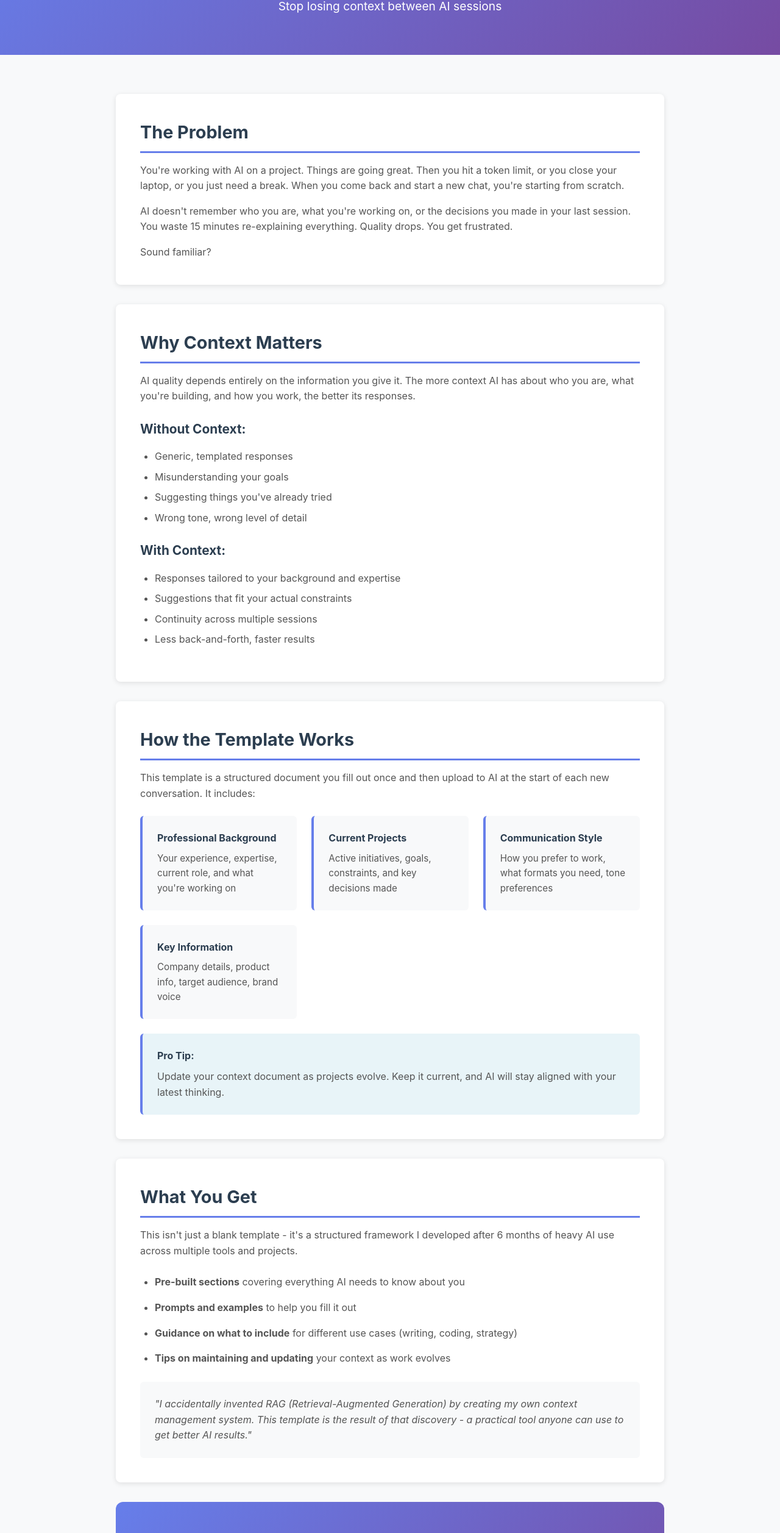
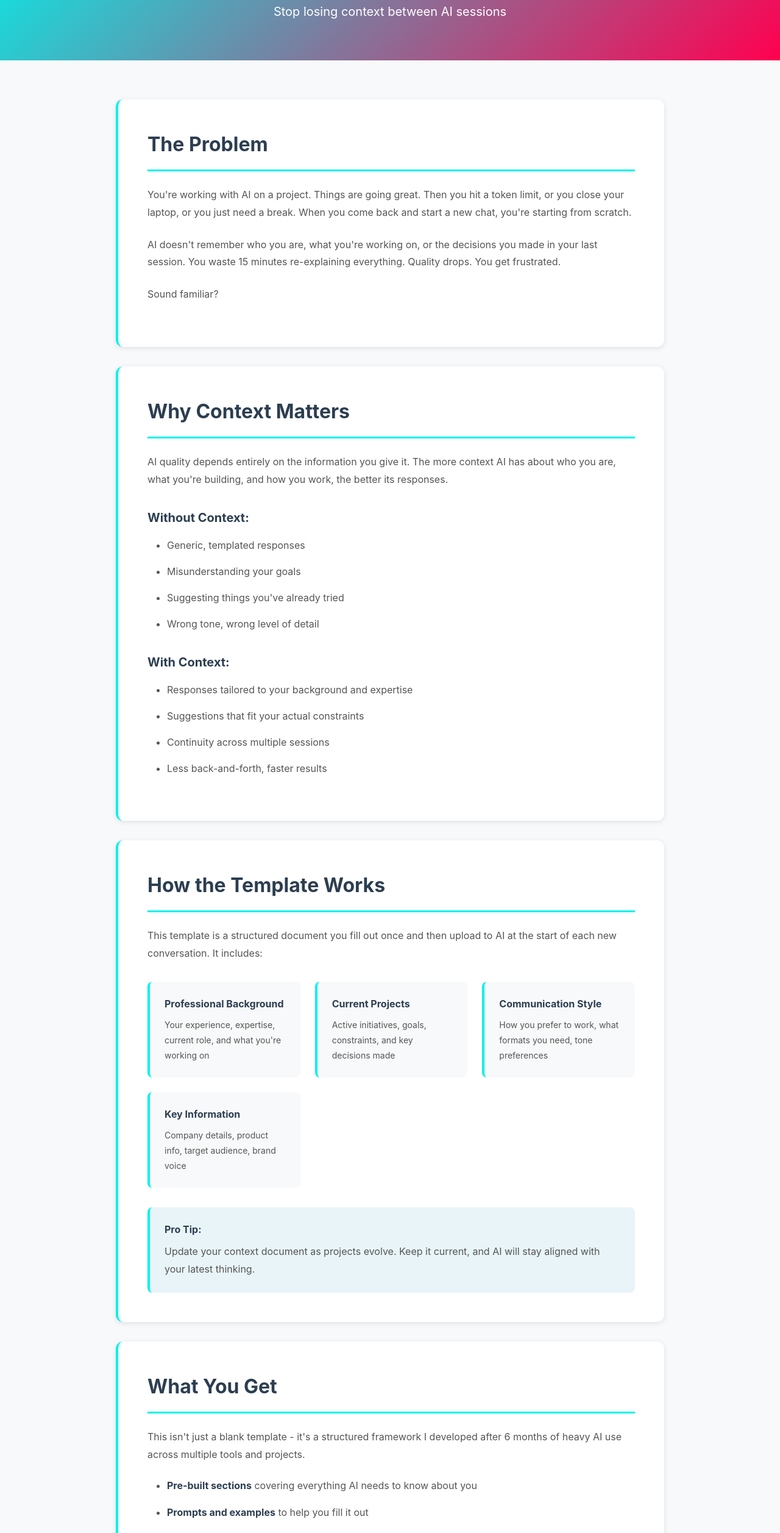
Before and after one commit to givemetheballai-debug/Buildwithjamie, a Next.js app: page /resources/context-template in a window 1280 px wide. Shown: the part 232-2746 px from the top of the page at 61% size. Built offline with nearby package versions, Linux system fonts and the light colour scheme.

Commit message:
Update page.js

```diff
--- a/app/resources/context-template/page.js
+++ b/app/resources/context-template/page.js
@@ -8,140 +8,124 @@ export default function ContextTemplate() {
       <Navigation />
 
       {/* Hero */}
-      <div style={{
-        marginTop: '70px',
-        padding: '4rem 2rem',
-        textAlign: 'center',
-        background: 'linear-gradient(135deg, #667eea 0%, #764ba2 100%)',
-        color: 'white'
-      }}>
-        <h1 style={{fontSize: '3rem', marginBottom: '1rem'}}>AI Context Template</h1>
-        <p style={{fontSize: '1.2rem'}}>Stop losing context between AI sessions</p>
+      <div className="resource-hero">
+        <h1 className="text-5xl font-bold mb-md">AI Context Template</h1>
+        <p className="text-xl">Stop losing context between AI sessions</p>
       </div>
 
-      <section style={{padding: '4rem 2rem', background: '#f8f9fa'}}>
-        <div style={{maxWidth: '900px', margin: '0 auto'}}>
+      <section className="resource-content">
+        <div className="resource-wrapper">
 
           {/* The Problem */}
-          <div style={{background: 'white', padding: '2.5rem', borderRadius: '8px', boxShadow: '0 2px 8px rgba(0,0,0,0.1)', marginBottom: '2rem'}}>
-            <h2 style={{color: '#2c3e50', marginBottom: '1rem', fontSize: '1.8rem', borderBottom: '3px solid #667eea', paddingBottom: '0.5rem'}}>The Problem</h2>
-            <p style={{color: '#555', marginBottom: '1rem'}}>
+          <div className="resource-card">
+            <h2>The Problem</h2>
+            <p>
               You're working with AI on a project. Things are going great. Then you hit a token limit, or you close your laptop, or you just need a break. When you come back and start a new chat, you're starting from scratch.
             </p>
-            <p style={{color: '#555', marginBottom: '1rem'}}>
+            <p>
               AI doesn't remember who you are, what you're working on, or the decisions you made in your last session. You waste 15 minutes re-explaining everything. Quality drops. You get frustrated.
             </p>
-            <p style={{color: '#555'}}>
+            <p>
               Sound familiar?
             </p>
           </div>
 
           {/* Why Context Matters */}
-          <div style={{background: 'white', padding: '2.5rem', borderRadius: '8px', boxShadow: '0 2px 8px rgba(0,0,0,0.1)', marginBottom: '2rem'}}>
-            <h2 style={{color: '#2c3e50', marginBottom: '1rem', fontSize: '1.8rem', borderBottom: '3px solid #667eea', paddingBottom: '0.5rem'}}>Why Context Matters</h2>
-            <p style={{color: '#555', marginBottom: '1.5rem'}}>
+          <div className="resource-card">
+            <h2>Why Context Matters</h2>
+            <p>
               AI quality depends entirely on the information you give it. The more context AI has about who you are, what you're building, and how you work, the better its responses.
             </p>
 
-            <h3 style={{color: '#2c3e50', marginTop: '1.5rem', marginBottom: '0.8rem', fontSize: '1.3rem'}}>Without Context:</h3>
-            <ul style={{color: '#555', margin: '1rem 0 1.5rem 1.5rem'}}>
-              <li style={{marginBottom: '0.5rem'}}>Generic, templated responses</li>
-              <li style={{marginBottom: '0.5rem'}}>Misunderstanding your goals</li>
-              <li style={{marginBottom: '0.5rem'}}>Suggesting things you've already tried</li>
-              <li style={{marginBottom: '0.5rem'}}>Wrong tone, wrong level of detail</li>
+            <h3>Without Context:</h3>
+            <ul>
+              <li>Generic, templated responses</li>
+              <li>Misunderstanding your goals</li>
+              <li>Suggesting things you've already tried</li>
+              <li>Wrong tone, wrong level of detail</li>
             </ul>
 
-            <h3 style={{color: '#2c3e50', marginTop: '1.5rem', marginBottom: '0.8rem', fontSize: '1.3rem'}}>With Context:</h3>
-            <ul style={{color: '#555', margin: '1rem 0 1rem 1.5rem'}}>
-              <li style={{marginBottom: '0.5rem'}}>Responses tailored to your background and expertise</li>
-              <li style={{marginBottom: '0.5rem'}}>Suggestions that fit your actual constraints</li>
-              <li style={{marginBottom: '0.5rem'}}>Continuity across multiple sessions</li>
-              <li style={{marginBottom: '0.5rem'}}>Less back-and-forth, faster results</li>
+            <h3>With Context:</h3>
+            <ul>
+              <li>Responses tailored to your background and expertise</li>
+              <li>Suggestions that fit your actual constraints</li>
+              <li>Continuity across multiple sessions</li>
+              <li>Less back-and-forth, faster results</li>
             </ul>
           </div>
 
           {/* How the Template Works */}
-          <div style={{background: 'white', padding: '2.5rem', borderRadius: '8px', boxShadow: '0 2px 8px rgba(0,0,0,0.1)', marginBottom: '2rem'}}>
-            <h2 style={{color: '#2c3e50', marginBottom: '1rem', fontSize: '1.8rem', borderBottom: '3px solid #667eea', paddingBottom: '0.5rem'}}>How the Template Works</h2>
-            <p style={{color: '#555', marginBottom: '1.5rem'}}>
+          <div className="resource-card">
+            <h2>How the Template Works</h2>
+            <p>
               This template is a structured document you fill out once and then upload to AI at the start of each new conversation. It includes:
             </p>
 
-            <div style={{display: 'grid', gridTemplateColumns: 'repeat(auto-fit, minmax(250px, 1fr))', gap: '1.5rem', margin: '1.5rem 0'}}>
-              <div style={{background: '#f8f9fa', padding: '1.5rem', borderRadius: '6px', borderLeft: '4px solid #667eea'}}>
-                <h4 style={{color: '#2c3e50', marginBottom: '0.5rem'}}>Professional Background</h4>
-                <p style={{color: '#555', fontSize: '0.95rem'}}>Your experience, expertise, current role, and what you're working on</p>
+            <div className="tool-grid">
+              <div className="tool-item">
+                <h4>Professional Background</h4>
+                <p>Your experience, expertise, current role, and what you're working on</p>
               </div>
 
-              <div style={{background: '#f8f9fa', padding: '1.5rem', borderRadius: '6px', borderLeft: '4px solid #667eea'}}>
-                <h4 style={{color: '#2c3e50', marginBottom: '0.5rem'}}>Current Projects</h4>
-                <p style={{color: '#555', fontSize: '0.95rem'}}>Active initiatives, goals, constraints, and key decisions made</p>
+              <div className="tool-item">
+                <h4>Current Projects</h4>
+                <p>Active initiatives, goals, constraints, and key decisions made</p>
               </div>
 
-              <div style={{background: '#f8f9fa', padding: '1.5rem', borderRadius: '6px', borderLeft: '4px solid #667eea'}}>
-                <h4 style={{color: '#2c3e50', marginBottom: '0.5rem'}}>Communication Style</h4>
-                <p style={{color: '#555', fontSize: '0.95rem'}}>How you prefer to work, what formats you need, tone preferences</p>
+              <div className="tool-item">
+                <h4>Communication Style</h4>
+                <p>How you prefer to work, what formats you need, tone preferences</p>
               </div>
 
-              <div style={{background: '#f8f9fa', padding: '1.5rem', borderRadius: '6px', borderLeft: '4px solid #667eea'}}>
-                <h4 style={{color: '#2c3e50', marginBottom: '0.5rem'}}>Key Information</h4>
-                <p style={{color: '#555', fontSize: '0.95rem'}}>Company details, product info, target audience, brand voice</p>
+              <div className="tool-item">
+                <h4>Key Information</h4>
+                <p>Company details, product info, target audience, brand voice</p>
               </div>
             </div>
 
-            <div style={{background: '#e8f4f8', padding: '1.5rem', borderRadius: '6px', marginTop: '1.5rem', borderLeft: '4px solid #667eea'}}>
-              <strong style={{color: '#2c3e50', display: 'block', marginBottom: '0.5rem'}}>Pro Tip:</strong>
-              <p style={{color: '#555', margin: 0}}>Update your context document as projects evolve. Keep it current, and AI will stay aligned with your latest thinking.</p>
+            <div className="pro-tip">
+              <strong>Pro Tip:</strong>
+              <p>Update your context document as projects evolve. Keep it current, and AI will stay aligned with your latest thinking.</p>
             </div>
           </div>
 
           {/* What You Get */}
-          <div style={{background: 'white', padding: '2.5rem', borderRadius: '8px', boxShadow: '0 2px 8px rgba(0,0,0,0.1)', marginBottom: '2rem'}}>
-            <h2 style={{color: '#2c3e50', marginBottom: '1rem', fontSize: '1.8rem', borderBottom: '3px solid #667eea', paddingBottom: '0.5rem'}}>What You Get</h2>
-            <p style={{color: '#555', marginBottom: '1.5rem'}}>
+          <div className="resource-card">
+            <h2>What You Get</h2>
+            <p>
               This isn't just a blank template - it's a structured framework I developed after 6 months of heavy AI use across multiple tools and projects.
             </p>
 
-            <ul style={{color: '#555', margin: '1rem 0 1rem 1.5rem', lineHeight: '1.8'}}>
-              <li style={{marginBottom: '0.8rem'}}><strong>Pre-built sections</strong> covering everything AI needs to know about you</li>
-              <li style={{marginBottom: '0.8rem'}}><strong>Prompts and examples</strong> to help you fill it out</li>
-              <li style={{marginBottom: '0.8rem'}}><strong>Guidance on what to include</strong> for different use cases (writing, coding, strategy)</li>
-              <li style={{marginBottom: '0.8rem'}}><strong>Tips on maintaining and updating</strong> your context as work evolves</li>
+            <ul>
+              <li><strong>Pre-built sections</strong> covering everything AI needs to know about you</li>
+              <li><strong>Prompts and examples</strong> to help you fill it out</li>
+              <li><strong>Guidance on what to include</strong> for different use cases (writing, coding, strategy)</li>
+              <li><strong>Tips on maintaining and updating</strong> your context as work evolves</li>
             </ul>
 
-            <div style={{background: '#f8f9fa', padding: '1.5rem', borderRadius: '6px', marginTop: '1.5rem'}}>
-              <p style={{color: '#555', margin: 0, fontStyle: 'italic'}}>
+            <div className="example-box">
+              <p style={{fontStyle: 'italic'}}>
                 "I accidentally invented RAG (Retrieval-Augmented Generation) by creating my own context management system. This template is the result of that discovery - a practical tool anyone can use to get better AI results."
               </p>
             </div>
           </div>
 
           {/* Download CTA */}
-          <div style={{
-            padding: '3rem',
-            background: 'linear-gradient(135deg, #667eea 0%, #764ba2 100%)',
-            borderRadius: '12px',
-            textAlign: 'center',
-            color: 'white'
-          }}>
-            <div style={{fontSize: '3rem', marginBottom: '1rem'}}>📄</div>
-            <h3 style={{fontSize: '2rem', marginBottom: '1rem'}}>
+          <div className="bg-gradient rounded-lg text-center p-xl">
+            <div className="text-6xl mb-md">📄</div>
+            <h3 className="text-4xl font-bold mb-md">
               Download the Template
             </h3>
-            <p style={{marginBottom: '2rem', opacity: '0.95', fontSize: '1.1rem'}}>
+            <p className="text-xl mb-lg opacity-70">
               Free. No email required. Start using it today.
             </p>
             <a
               href="/Jamies_AI_Context_Template.docx"
               download
+              className="btn btn-lg no-underline"
               style={{
-                display: 'inline-block',
-                padding: '1rem 2.5rem',
                 background: 'white',
-                color: '#667eea',
-                borderRadius: '8px',
-                textDecoration: 'none',
-                fontWeight: '600',
+                color: '#00f2ea',
                 fontSize: '1.1rem',
                 boxShadow: '0 4px 12px rgba(0,0,0,0.15)'
               }}
@@ -151,15 +135,11 @@ export default function ContextTemplate() {
           </div>
 
           {/* Next Steps */}
-          <div style={{marginTop: '2rem', textAlign: 'center'}}>
+          <div className="mt-lg text-center">
             <p style={{color: '#4a5568', marginBottom: '1rem'}}>
               Want to learn more about using AI effectively?
             </p>
-            <Link href="/resources/explainers" style={{
-              color: '#667eea',
-              textDecoration: 'underline',
-              fontSize: '1.1rem'
-            }}>
+            <Link href="/resources/explainers" className="text-cyan text-xl" style={{textDecoration: 'underline'}}>
               Read the Intro to AI Guide
             </Link>
           </div>
```
